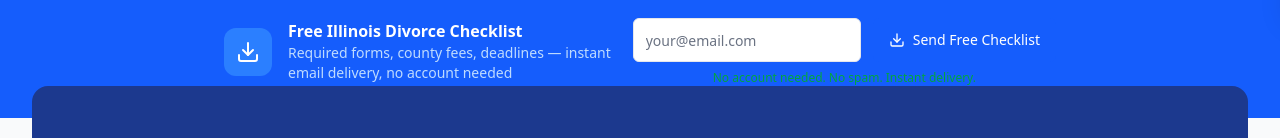
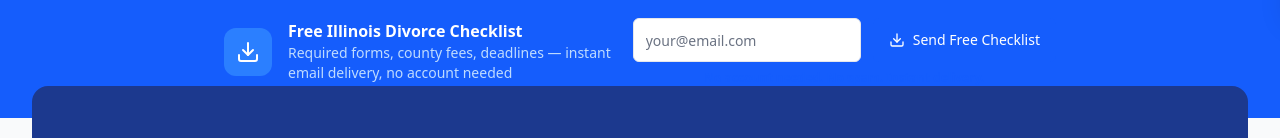
Before and after one commit to HungryBear3/freshstart-platform, a Next.js app: page / in a window 1280 px wide. Shown: the part 791-929 px from the top of the page. Built offline with nearby package versions, Linux system fonts and the light colour scheme; no server answers; the database is empty.

Commit message:
fix: trust tagline - blue-600 semibold for better contrast on white

```diff
--- a/components/lead-magnet/checklist-form.tsx
+++ b/components/lead-magnet/checklist-form.tsx
@@ -88,7 +88,7 @@ export function ChecklistForm({ variant = "page" }: ChecklistFormProps) {
       {status === "error" && (
         <p className="text-sm text-red-600 mt-2 text-center">{errorMessage}</p>
       )}
-      <p className="text-xs text-green-600 font-medium mt-2 text-center">
+      <p className="text-xs text-blue-600 font-semibold mt-2 text-center">
         No account needed. No spam. Instant delivery.
       </p>
     </form>
```
